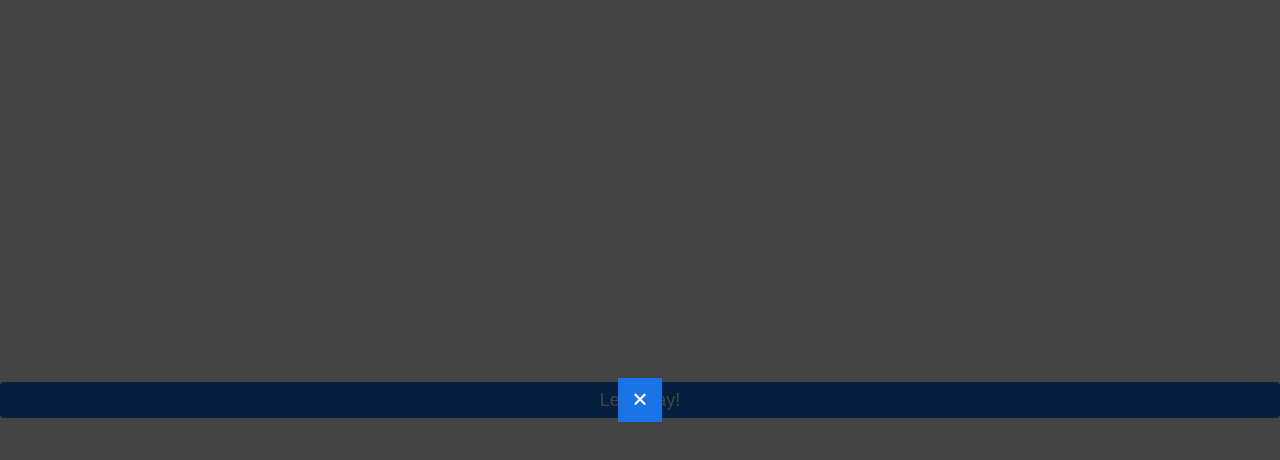
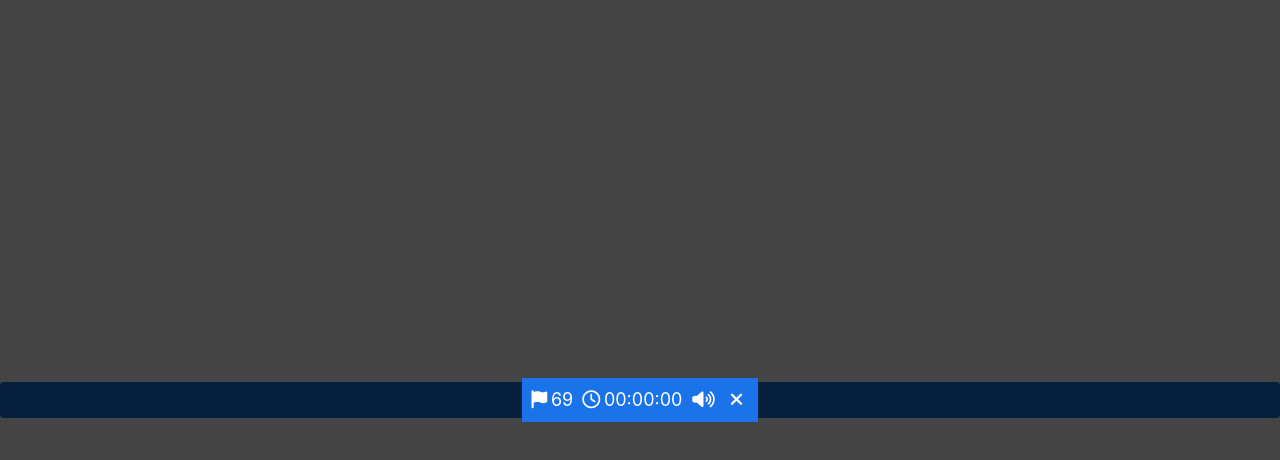
Before and after one commit to nazar-lazarchuk/minesweeper-game, a React (Create React App) app: page / in a window 1280 px wide. Both pictures are taken after a click on the button "Let's play!". Shown: the top 460 px of the page. Built offline with nearby package versions, Linux system fonts and the light colour scheme.

Commit message:
created Game panel

```diff
--- a/src/components/Game/Game.module.scss
+++ b/src/components/Game/Game.module.scss
@@ -6,6 +6,9 @@
 
   background: var(--color-primary);
   color: var(--color-text-primary);
+  font-size: var(--default-font-size);
+  line-height: var(--default-line-height);
+  text-align: center;
 }
 
 .panelBtn {
@@ -15,11 +18,41 @@
   padding: 0;
   margin: 0;
 
-  color: var(--color-text-primary);
+  color: inherit;
+  font-size: inherit;
+  line-height: inherit;
+
   outline-color: var(--color-outline-primary);
-  font-size: var(--default-font-size);
-
-  height: var(--default-line-height);
   min-width: var(--default-line-height);
   text-align: center;
 }
+
+.closeBtn,
+.soundBtn,
+.clock {
+  margin-left: 0.5em;
+}
+
+.clock,
+.flag {
+  white-space: nowrap;
+  i {
+    margin-right: 0.2em;
+  }
+}
+
+.soundBtn {
+    i {
+        display: none;
+    }
+    &.active {
+        i:nth-child(1) {
+            display: block;
+        }
+    }
+    &:not(.active) {
+        i:nth-child(2) {
+            display: block;
+        }
+    }
+}
--- a/src/components/Game/Game.tsx
+++ b/src/components/Game/Game.tsx
@@ -1,12 +1,31 @@
-import { FC } from 'react';
+import { FC, useState } from 'react';
 import { GameProps } from './Game.types';
 
 import styles from './Game.module.scss';
 
 export const Game: FC<GameProps> = ({ onClose }) => {
+  const [isSoundEnabled, setSoundEnabled] = useState<boolean>(true);
+
   return (
     <div>
       <div className={styles.panel}>
+        <span className={styles.flag}>
+          <i className="fas fa-flag"></i>
+          <span>69</span>
+        </span>
+        <span className={styles.clock}>
+          <i className="far fa-clock"></i>
+          <span>00:00:00</span>
+        </span>
+        <button
+          className={`${styles.panelBtn} ${styles.soundBtn} ${
+            isSoundEnabled ? styles.active : ''
+          }`}
+          onClick={() => setSoundEnabled(!isSoundEnabled)}
+        >
+          <i className="fas fa-volume-up"></i>
+          <i className="fas fa-volume-mute"></i>
+        </button>
         <button
           className={`${styles.panelBtn} ${styles.closeBtn}`}
           onClick={onClose}
```
